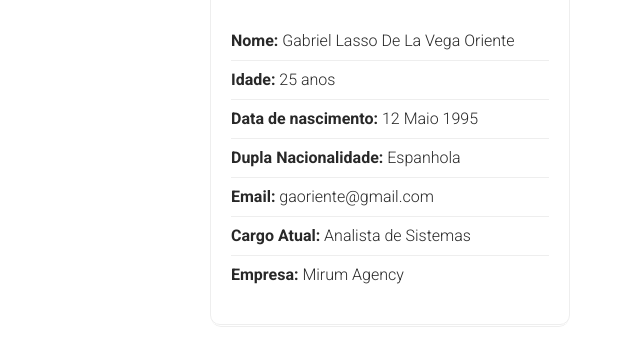
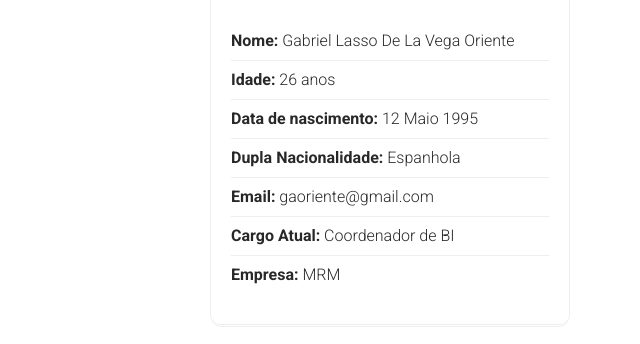
Before and after one commit to gaoriente/Cv, a website: page index.html in a window 1280 px wide. Shown: the part 674-1018 px from the top of the page, 640-1280 px from the left. Drawn offline with nearby package versions, Linux system fonts and the light colour scheme.

Commit message:
Ajuste CV 2021

```diff
--- a/index.html
+++ b/index.html
@@ -68,12 +68,12 @@
               </div>
               <ul>
                 <li><strong>Nome:</strong> Gabriel Lasso De La Vega Oriente</li>
-                <li><strong>Idade:</strong> 25 anos</li>
+                <li><strong>Idade:</strong> 26 anos</li>
                 <li><strong>Data de nascimento:</strong> 12 Maio 1995</li>
                 <li><strong>Dupla Nacionalidade:</strong> Espanhola</li>
                 <li><strong>Email:</strong> gaoriente@gmail.com</li>
-                <li><strong>Cargo Atual:</strong> Analista de Sistemas</li>
-                <li><strong>Empresa:</strong> Mirum Agency</li>
+                <li><strong>Cargo Atual:</strong> Coordenador de BI</li>
+                <li><strong>Empresa:</strong> MRM</li>
               </ul>
             </div>
           </div>
@@ -170,7 +170,7 @@
 			    <div>
 				    <ul class="list-inline list-icons navbar">
 			         	 <li><a target="_blank" href="https://github.com/gaoriente"> <i class="fa fa-github"></i></a></li>
-			         	 <li><a target="_blank" href="https://www.linkedin.com/in/gabriel-lasso-de-la-vega-oriente-a2901567/"><i class="fa fa-linkedin"></i></a></li>
+			         	 <li><a target="_blank" href="https://www.linkedin.com/in/gabriel-oriente-a2901567/"><i class="fa fa-linkedin"></i></a></li>
 					</ul>
 			    </div>
 			</div>
```
